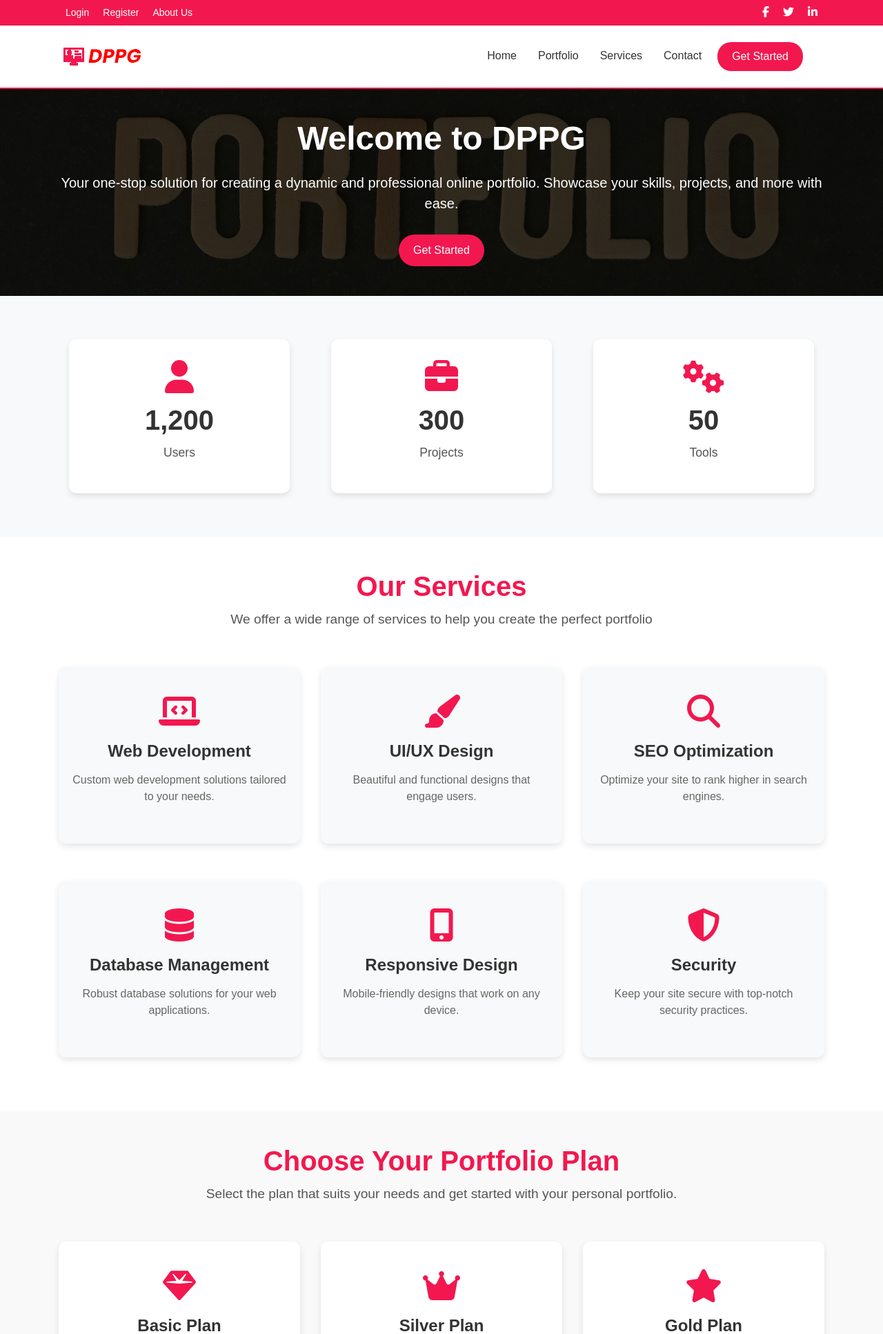
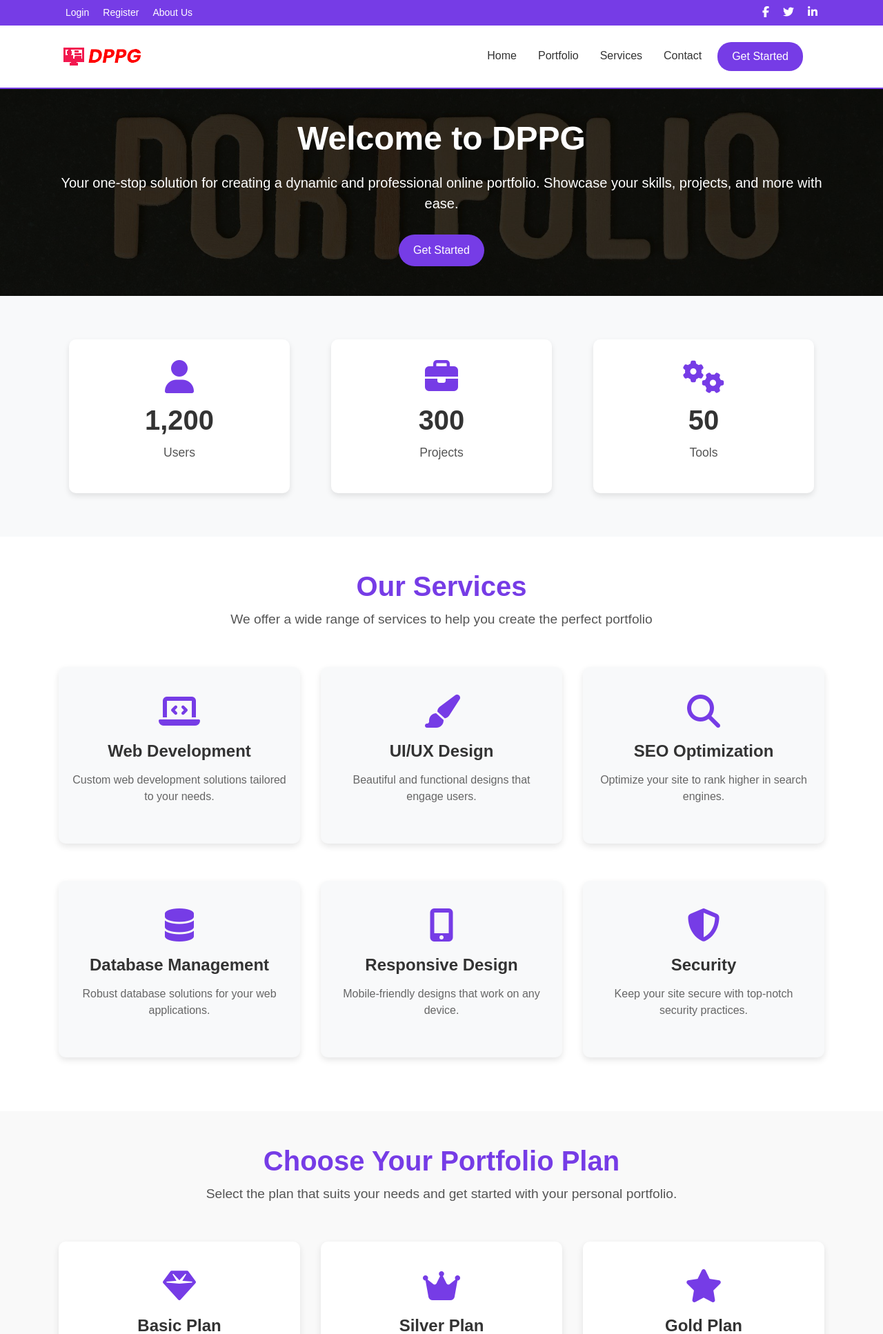
Before and after one commit to Luqman5510/DpGP, a PHP site: the page made by Prototype Phase/index.php in a window 1280 px wide. Shown: the top 1934 px of the page at 69% size. Run offline with PHP 8.4, Linux system fonts and the light colour scheme; some libraries are stand-ins or nearby versions.

Commit message:
change:resolve color

```diff
--- a/Prototype Phase/css/style.css
+++ b/Prototype Phase/css/style.css
@@ -1,18 +1,24 @@
 /* Custom CSS for Top Header */
+:root {
+    --primary-color: #763ce6;
+}
+
 .top-header {
-    background-color: #F2184F;
+    background-color: var(--primary-color);
     color: white;
 }
 
 .top-header .nav-link {
     color: white;
-    font-family: 'Poppins', sans-serif; /* Example of a beautiful font family */
+    font-family: 'Poppins', sans-serif;
+    /* Example of a beautiful font family */
     font-size: 14px;
     padding: 0 10px;
 }
 
 .top-header .nav-link:hover {
-    color: #ffffffb3; /* Slightly lighter shade on hover */
+    color: #ffffffb3;
+    /* Slightly lighter shade on hover */
     text-decoration: underline;
 }
 
@@ -21,17 +27,22 @@
     align-items: center;
 }
 
-.top-header .fa-facebook-f, .top-header .fa-twitter, .top-header .fa-linkedin-in {
+.top-header .fa-facebook-f,
+.top-header .fa-twitter,
+.top-header .fa-linkedin-in {
     font-size: 16px;
 }
 
-.top-header .fa-facebook-f:hover, .top-header .fa-twitter:hover, .top-header .fa-linkedin-in:hover {
+.top-header .fa-facebook-f:hover,
+.top-header .fa-twitter:hover,
+.top-header .fa-linkedin-in:hover {
     color: #ffffffb3;
 }
+
 /* Bottom Header Styling */
 .bottom-header {
     background-color: white;
-    border-bottom: 2px solid #F2184F;
+    border-bottom: 2px solid var(--primary-color);
 }
 
 .bottom-header .navbar-brand {
@@ -52,11 +63,11 @@
 }
 
 .bottom-header .navbar-nav .nav-link:hover {
-    color: #F2184F;
+    color: var(--primary-color);
 }
 
 .bottom-header .navbar-nav .btn-custom {
-    background-color: #F2184F;
+    background-color: var(--primary-color);
     color: white;
     padding: 8px 20px;
     border-radius: 20px;
@@ -107,7 +120,7 @@
 }
 
 .btn-banner {
-    background-color: #F2184F;
+    background-color: var(--primary-color);
     color: white;
     padding: 10px 20px;
     border-radius: 25px;
@@ -147,7 +163,7 @@
 }
 
 .count-box i {
-    color: #F2184F;
+    color: var(--primary-color);
     margin-bottom: 15px;
 }
 
@@ -176,7 +193,7 @@
 }
 
 .services-heading {
-    color: #F2184F;
+    color: var(--primary-color);
     font-family: 'Poppins', sans-serif;
     font-size: 2.5rem;
     font-weight: bold;
@@ -200,7 +217,7 @@
 }
 
 .service-box i {
-    color: #F2184F;
+    color: var(--primary-color);
     margin-bottom: 20px;
 }
 
@@ -229,7 +247,7 @@
 }
 
 .plans-heading {
-    color: #F2184F;
+    color: var(--primary-color);
     font-family: 'Poppins', sans-serif;
     font-size: 2.5rem;
     font-weight: bold;
@@ -253,7 +271,7 @@
 }
 
 .plan-box i {
-    color: #F2184F;
+    color: var(--primary-color);
     margin-bottom: 20px;
 }
 
--- a/Prototype Phase/header.php
+++ b/Prototype Phase/header.php
@@ -1,5 +1,6 @@
 <!DOCTYPE html>
 <html lang="en">
+
 <head>
     <meta charset="UTF-8">
     <meta name="viewport" content="width=device-width, initial-scale=1.0">
@@ -8,6 +9,7 @@
     <link rel="stylesheet" href="https://cdnjs.cloudflare.com/ajax/libs/font-awesome/6.0.0-beta3/css/all.min.css">
     <link rel="stylesheet" href="css/style.css">
 </head>
+
 <body>
     <!-- Top Header -->
     <div class="top-header py-2">
--- a/header.php
+++ b/header.php
@@ -1,5 +1,6 @@
 <!DOCTYPE html>
 <html lang="en">
+
 <head>
     <meta charset="UTF-8">
     <meta name="viewport" content="width=device-width, initial-scale=1.0">
@@ -8,6 +9,7 @@
     <link rel="stylesheet" href="https://cdnjs.cloudflare.com/ajax/libs/font-awesome/6.0.0-beta3/css/all.min.css">
     <link rel="stylesheet" href="css/style.css">
 </head>
+
 <body>
     <!-- Top Header -->
     <div class="top-header py-2">
```
Also changed, not shown: other parts of Prototype Phase/css/style.css (+42 -26 lines), css/style.css (+68 -43 lines). Lines whose indentation alone changed are shown as unchanged.
